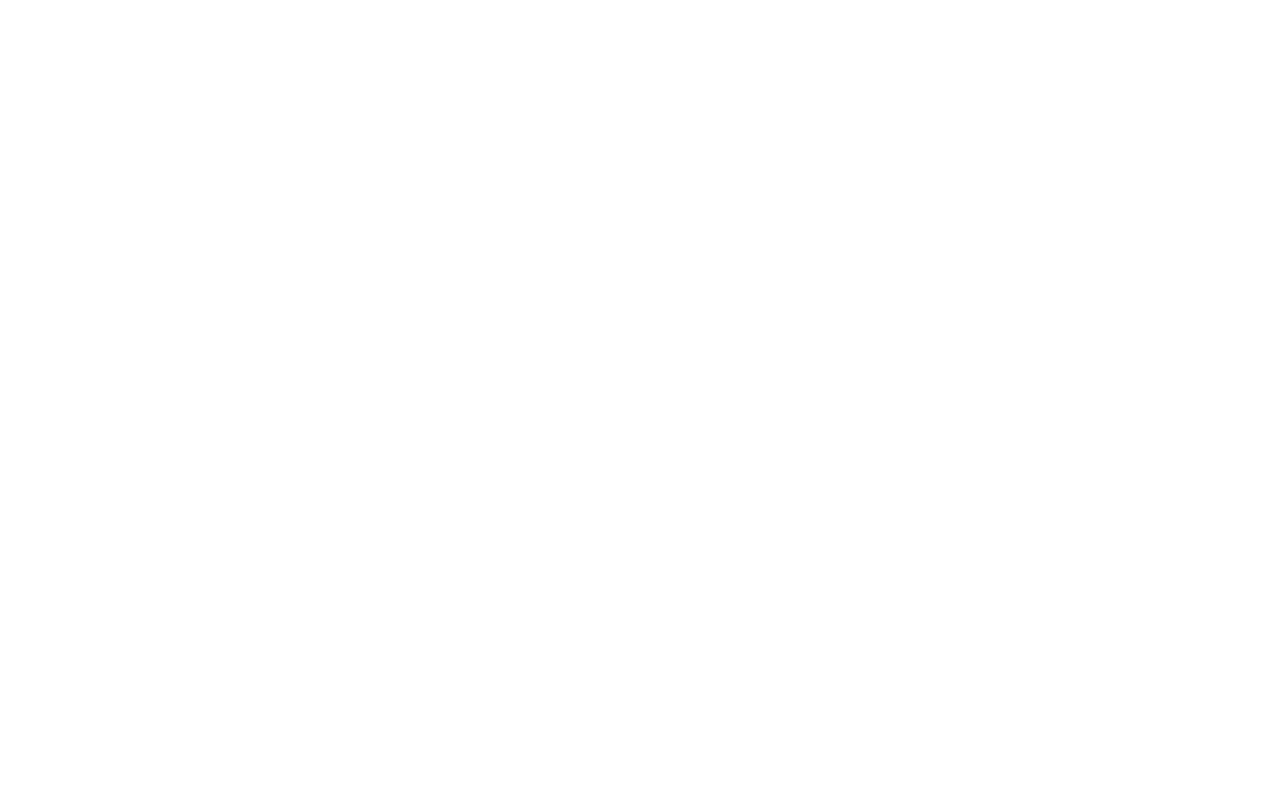
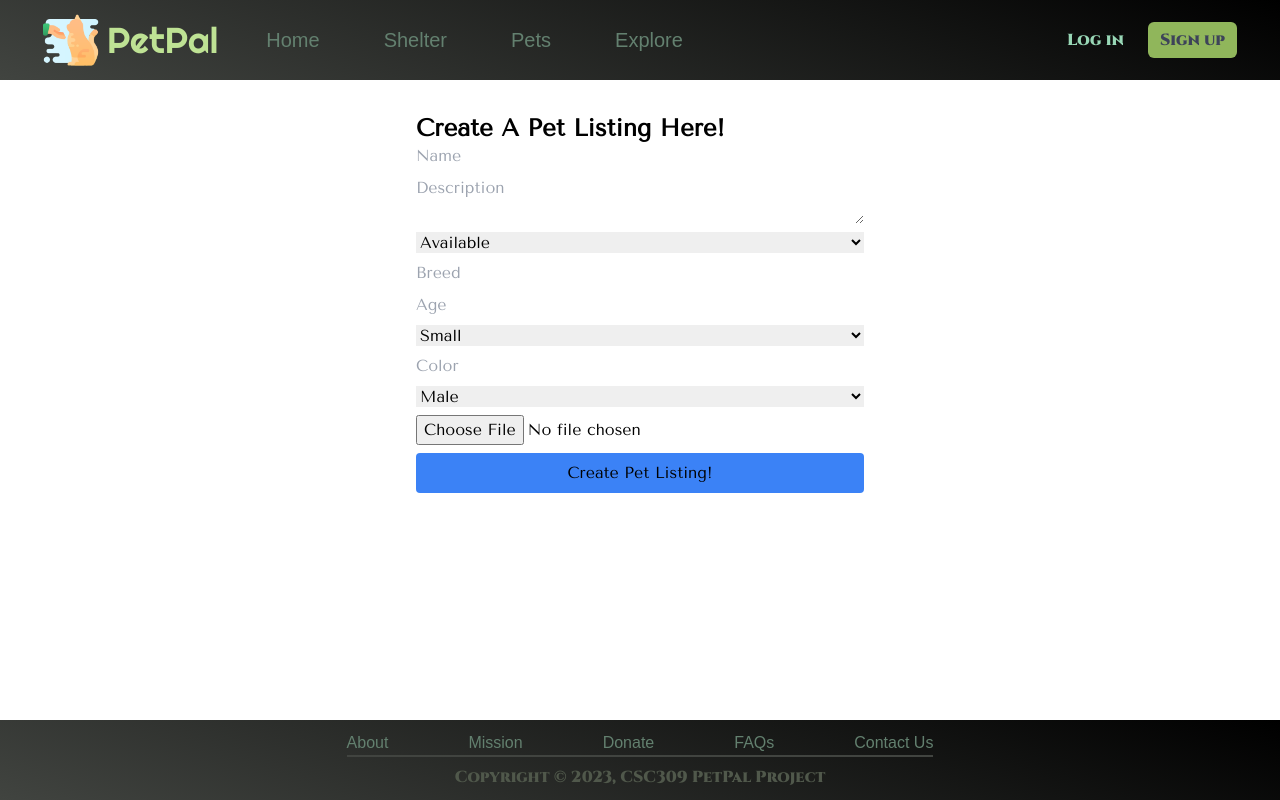
Before and after one commit to pepejammers42/petpal-fs, a React (Create React App) app in the folder frontend/: page /pet_listings in a window 1280 px wide. Before the commit this address had no page. Built offline with nearby package versions, Linux system fonts and the light colour scheme; a web font is replaced by a local one.

Commit message:
Add React Hook Form And Zod Validation To Pet Creation Form

```diff
--- a/frontend/src/App.tsx
+++ b/frontend/src/App.tsx
@@ -8,6 +8,7 @@
 import SignupShelter from "./pages/SignupShelter";
 import AuthProvider from "./context/AuthProvider";
 import PetAdoption from "./pages/PetAdoption";
+import PetCreation from "./pages/PetCreation";
 
 function App() {
   return (
@@ -22,7 +23,8 @@
               <Route path="/signup" element={<Signup />} />
               <Route path="/signup-shelter" element={<SignupShelter />} />
               <Route path="/signup-seeker" element={<SignupSeeker />} />
-            <Route path="/applications/pets/:petId/" element={<PetAdoption />} />
+              <Route path="/applications/pets/:petId/" element={<PetAdoption />} />
+              <Route path="/pet_listings/" element={<PetCreation />} />
             </Route>
           </Routes>
         </BrowserRouter>
--- /dev/null
+++ b/frontend/src/components/PetForm/index.tsx
@@ -0,0 +1,68 @@
+import { zodResolver } from "@hookform/resolvers/zod";
+import { useForm } from "react-hook-form";
+import type { FieldValues, SubmitHandler } from "react-hook-form";
+import { z } from "zod";
+
+const PetForm = () => {
+  const schema = z.object({
+    name: z.string(),
+    description: z.string(),
+    status: z.string().min(1), // Add validation as needed
+    breed: z.string(),
+    age: z.number().nullable(),
+    size: z.string().min(1), // Add validation as needed
+    color: z.string(),
+    gender: z.string().min(1), // Add validation as needed
+    avatar: z.any().nullable(), // Allow any file type
+  });
+  type ValidationSchemaType = z.infer<typeof schema>
+
+  const { register, handleSubmit, formState: { errors, isSubmitting }, reset } = useForm<ValidationSchemaType>({ resolver: zodResolver(schema) });
+
+  const onSubmit: SubmitHandler<ValidationSchemaType> = (data) => {
+    console.log(data);
+  }
+
+  return (
+    <form onSubmit={handleSubmit(onSubmit)} className="flex flex-col gap-y-2">
+      <input {...register("name")} placeholder="Name" />
+      <textarea {...register("description")} placeholder="Description" />
+      <select {...register("status")}>
+        <option value="available">Available</option>
+        <option value="pending">Pending</option>
+        <option value="adopted">Adopted</option>
+        <option value="withdrawn">Withdrawn</option>
+      </select>
+      <input {...register("breed")} placeholder="Breed" />
+      <input {...register("age", {setValueAs: (value: number) => Number(value)})} type="number" placeholder="Age" />
+      <select {...register("size")}>
+        <option value="small">Small</option>
+        <option value="medium">Medium</option>
+        <option value="large">Large</option>
+      </select>
+      <input {...register("color")} placeholder="Color" />
+      <select {...register("gender")}>
+        <option value="male">Male</option>
+        <option value="female">Female</option>
+      </select>
+      <input
+        {...register("avatar")}
+        type="file"
+        accept="image/*"
+        onChange={(e) => {
+          register("avatar").onChange(e); // Use react-hook-form's onChange directly
+        }}
+      />
+
+      <button
+        type="submit"
+        disabled={isSubmitting}
+        className="bg-blue-500 disabled:bg-gray-500 py-2 rounded"
+      >
+        Create Pet Listing!
+      </button>
+    </form>
+  );
+};
+
+export default PetForm;
--- /dev/null
+++ b/frontend/src/pages/PetCreation/index.tsx
@@ -0,0 +1,18 @@
+import { useEffect, useState } from 'react';
+import { useParams, Link, useNavigate } from "react-router-dom";
+import AppForm from '../../components/PetForm';
+import { ajax_or_login } from '../../ajax';
+import PetForm from '../../components/PetForm';
+
+function PetCreation(){
+
+    return <>
+    <div className="w-full max-w-md mx-auto pt-8">
+        <h1 className="font-bold text-2xl">Create A Pet Listing Here!</h1>
+
+        <PetForm />
+    </div>
+    </>
+}
+
+export default PetCreation;
--- /dev/null
+++ b/frontend/src/pages/PetDetail/index.tsx
@@ -0,0 +1 @@
+export {}
--- /dev/null
+++ b/frontend/src/pages/PetUpdate/index.tsx
@@ -0,0 +1 @@
+export {}
```
Also changed, not shown: 1 other file (tests, documents, lock files or other folders).
